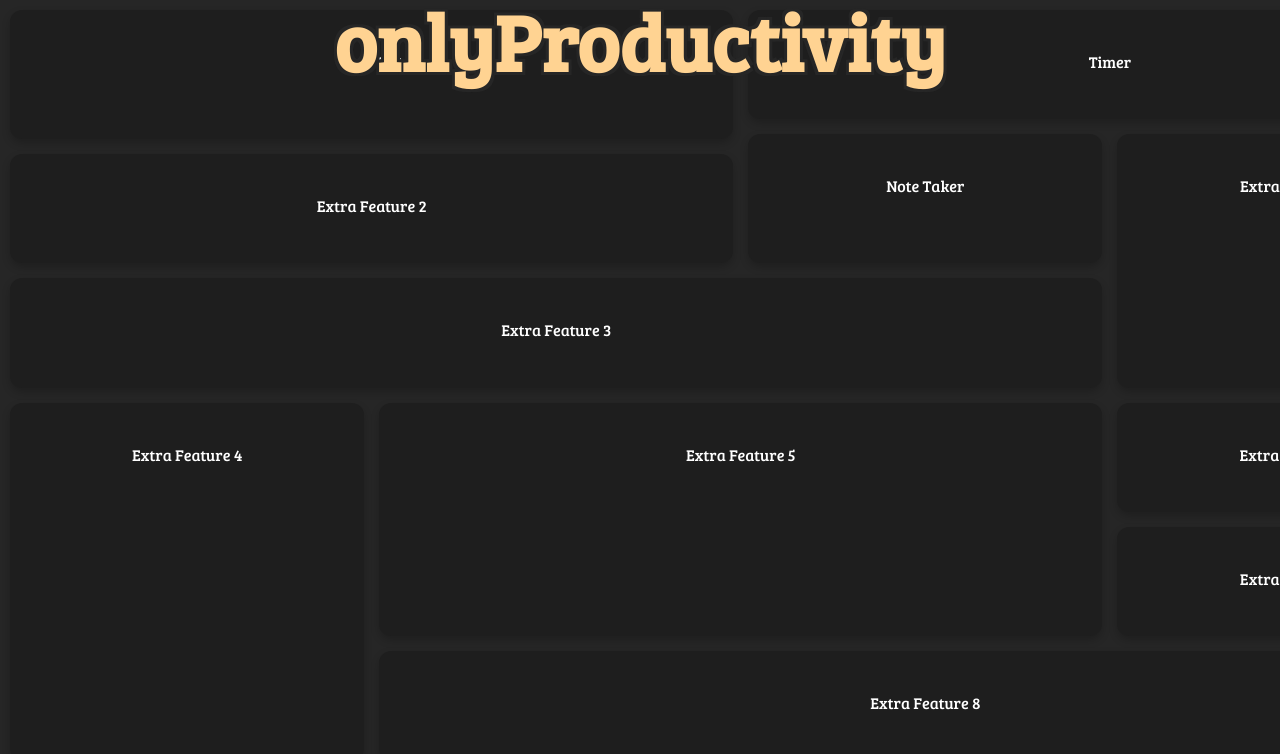
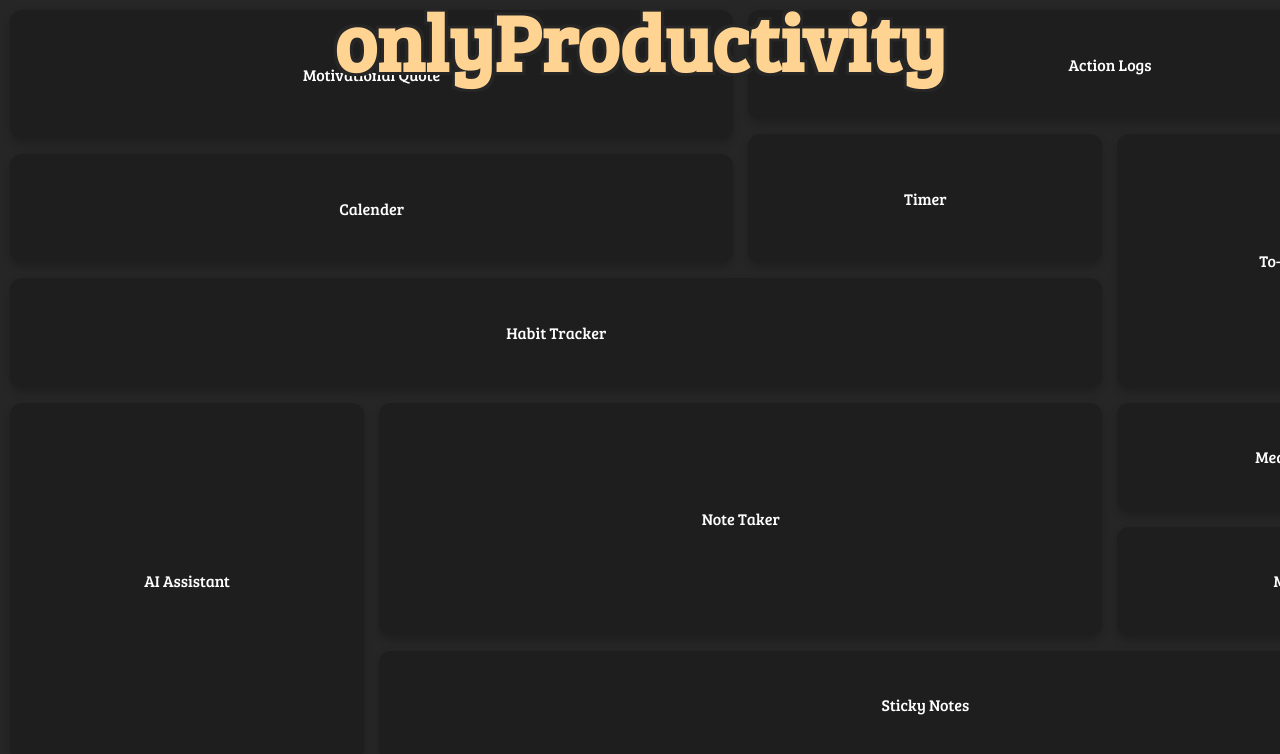
Before and after one commit to pratyushV-l/productivityhub, a Next.js app: page / in a window 1280 px wide. Shown: the top 754 px of the page. Built offline with nearby package versions, Linux system fonts and the light colour scheme.

Commit message:
updated features

```diff
--- a/app/globals.css
+++ b/app/globals.css
@@ -51,6 +51,9 @@ h1.title:hover {
   cursor: pointer;
   transition: background-color 0.25s ease, color 1.5s ease; /* Add transition for color */
   box-shadow: 0 4px 8px rgba(0, 0, 0, 0.2);
+  display: flex;
+  justify-content: center;
+  align-items: center;
 }
 
 .tile:hover {
--- a/app/page.tsx
+++ b/app/page.tsx
@@ -76,37 +76,37 @@ export default function Home() {
       </h1>
       <div className="grid grid-cols-7 sm:grid-cols-4 gap-5">
         <div className="tile large" onClick={() => openPopup("todo")} onMouseEnter={handleTileMouseEnter} onMouseLeave={handleTileMouseLeave}>
-          <h3>Todo List</h3>
+          <h3>Motivational Quote</h3>
         </div>
         <div className="tile wide" onClick={() => openPopup("timer")} onMouseEnter={handleTileMouseEnter} onMouseLeave={handleTileMouseLeave}>
+          <h3>Action Logs</h3>
+        </div>
+        <div className="tile thin" onClick={() => openPopup("note")} onMouseEnter={handleTileMouseEnter} onMouseLeave={handleTileMouseLeave}>
           <h3>Timer</h3>
         </div>
-        <div className="tile thin" onClick={() => openPopup("note")} onMouseEnter={handleTileMouseEnter} onMouseLeave={handleTileMouseLeave}>
+        <div className="tile tall" onClick={() => openPopup("extra1")} onMouseEnter={handleTileMouseEnter} onMouseLeave={handleTileMouseLeave}>
+          <h3>To-Do List</h3>
+        </div>
+        <div className="tile wide" onClick={() => openPopup("extra2")} onMouseEnter={handleTileMouseEnter} onMouseLeave={handleTileMouseLeave}>
+          <h3>Calender</h3>
+        </div>
+        <div className="tile ewide" onClick={() => openPopup("extra3")} onMouseEnter={handleTileMouseEnter} onMouseLeave={handleTileMouseLeave}>
+          <h3>Habit Tracker</h3>
+        </div>
+        <div className="tile tall" onClick={() => openPopup("extra4")} onMouseEnter={handleTileMouseEnter} onMouseLeave={handleTileMouseLeave}>
+          <h3>AI Assistant</h3>
+        </div>
+        <div className="tile large" onClick={() => openPopup("extra5")} onMouseEnter={handleTileMouseEnter} onMouseLeave={handleTileMouseLeave}>
           <h3>Note Taker</h3>
         </div>
-        <div className="tile tall" onClick={() => openPopup("extra1")} onMouseEnter={handleTileMouseEnter} onMouseLeave={handleTileMouseLeave}>
-          <h3>Extra Feature 1</h3>
-        </div>
-        <div className="tile wide" onClick={() => openPopup("extra2")} onMouseEnter={handleTileMouseEnter} onMouseLeave={handleTileMouseLeave}>
-          <h3>Extra Feature 2</h3>
-        </div>
-        <div className="tile ewide" onClick={() => openPopup("extra3")} onMouseEnter={handleTileMouseEnter} onMouseLeave={handleTileMouseLeave}>
-          <h3>Extra Feature 3</h3>
-        </div>
-        <div className="tile tall" onClick={() => openPopup("extra4")} onMouseEnter={handleTileMouseEnter} onMouseLeave={handleTileMouseLeave}>
-          <h3>Extra Feature 4</h3>
-        </div>
-        <div className="tile large" onClick={() => openPopup("extra5")} onMouseEnter={handleTileMouseEnter} onMouseLeave={handleTileMouseLeave}>
-          <h3>Extra Feature 5</h3>
-        </div>
         <div className="tile" onClick={() => openPopup("extra6")} onMouseEnter={handleTileMouseEnter} onMouseLeave={handleTileMouseLeave}>
-          <h3>Extra Feature 6</h3>
+          <h3>Meditation</h3>
         </div>
         <div className="tile" onClick={() => openPopup("extra7")} onMouseEnter={handleTileMouseEnter} onMouseLeave={handleTileMouseLeave}>
-          <h3>Extra Feature 7</h3>
+          <h3>Music</h3>
         </div>
         <div className="tile ewide" onClick={() => openPopup("extra8")} onMouseEnter={handleTileMouseEnter} onMouseLeave={handleTileMouseLeave}>
-          <h3>Extra Feature 8</h3>
+          <h3>Sticky Notes</h3>
         </div>
         {activePopup && (
           <div className="popup">
```
